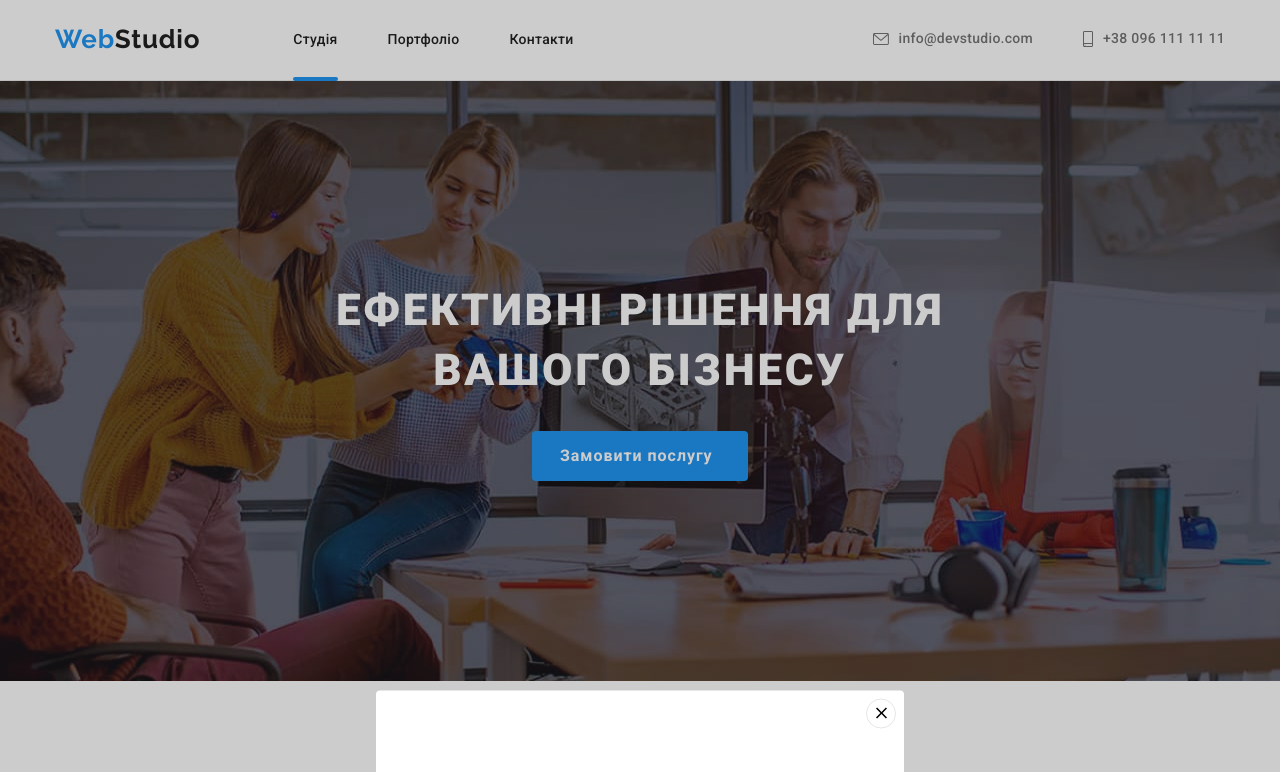
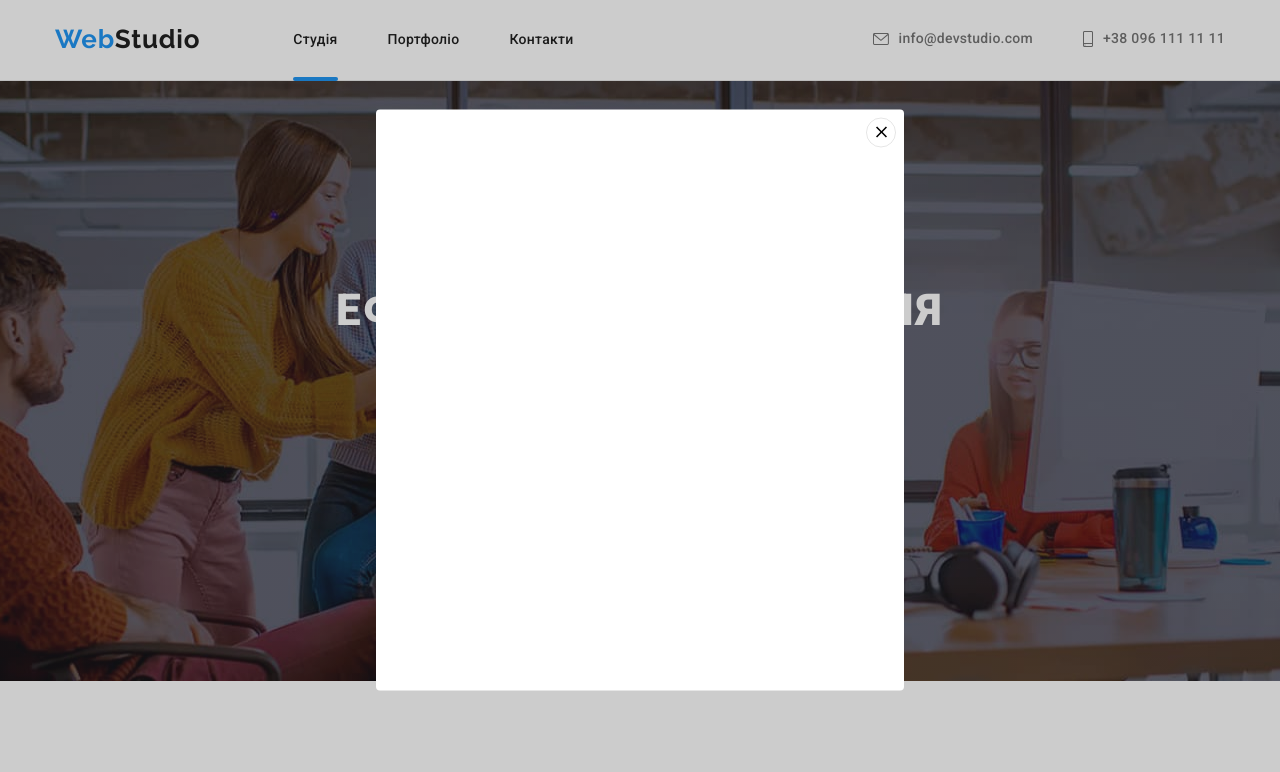
Before and after one commit to Indychko/goit-markup-hw-05, a plain HTML site: page index.html in a window 1280 px wide. Both pictures are taken after a click on the button "Замовити послугу". Shown: the top 772 px of the page. Drawn offline with nearby package versions, Linux system fonts and the light colour scheme.

Commit message:
виправлення помилки

```diff
--- a/css/styles.css
+++ b/css/styles.css
@@ -242,7 +242,7 @@ border-radius: 4px;
 position: absolute;
 top: 50%;
 left: 50%;
-transform: translate(-50%, 50%) scale(1);
+transform: translate(-50%, -50%) scale(1);
 transition: transform 300ms linear;
 }
 
@@ -336,6 +336,7 @@ width: 100%;
 }
 
 .work-label-text {
+    font-weight: 700;
     font-size: 14px;
     line-height: 1.14;
     text-align: center;
```
